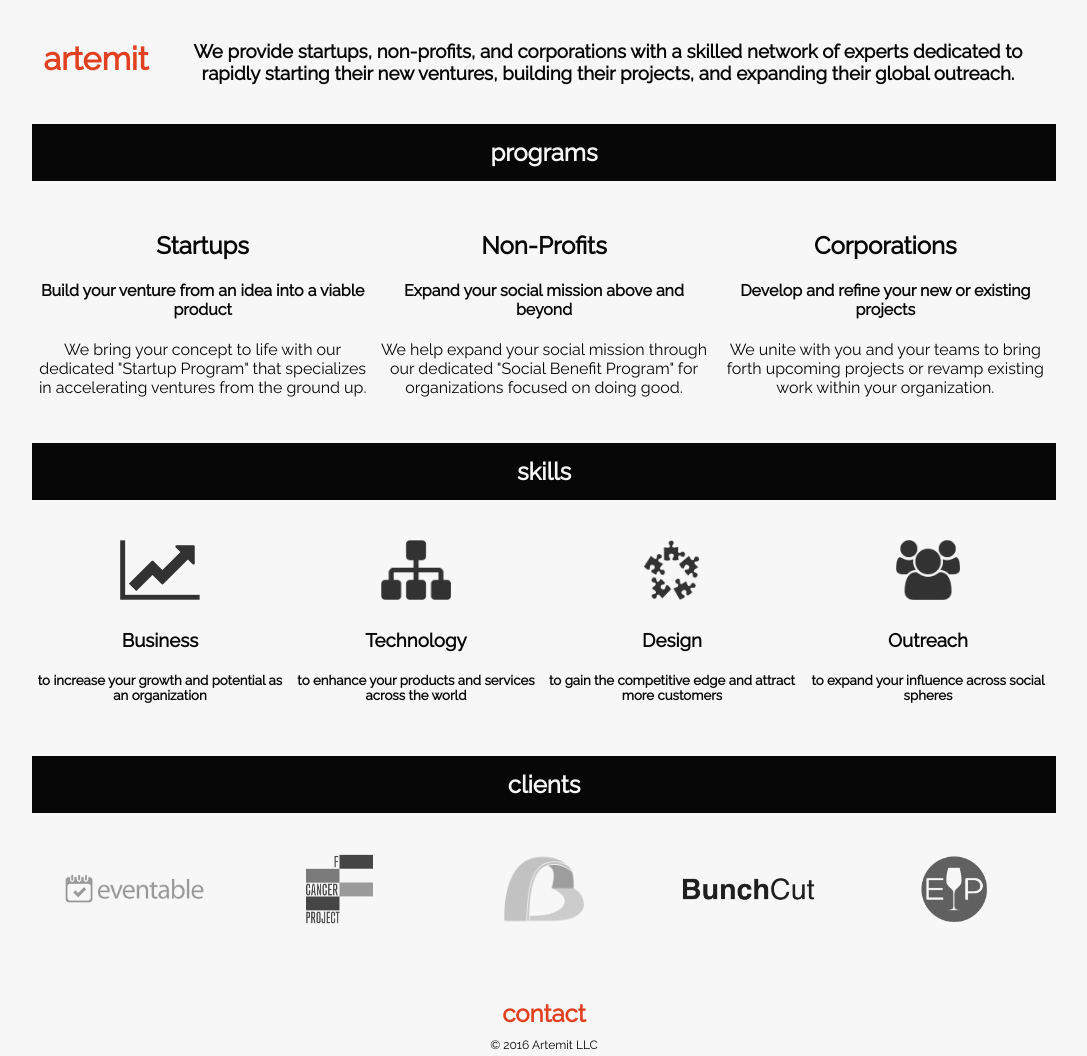
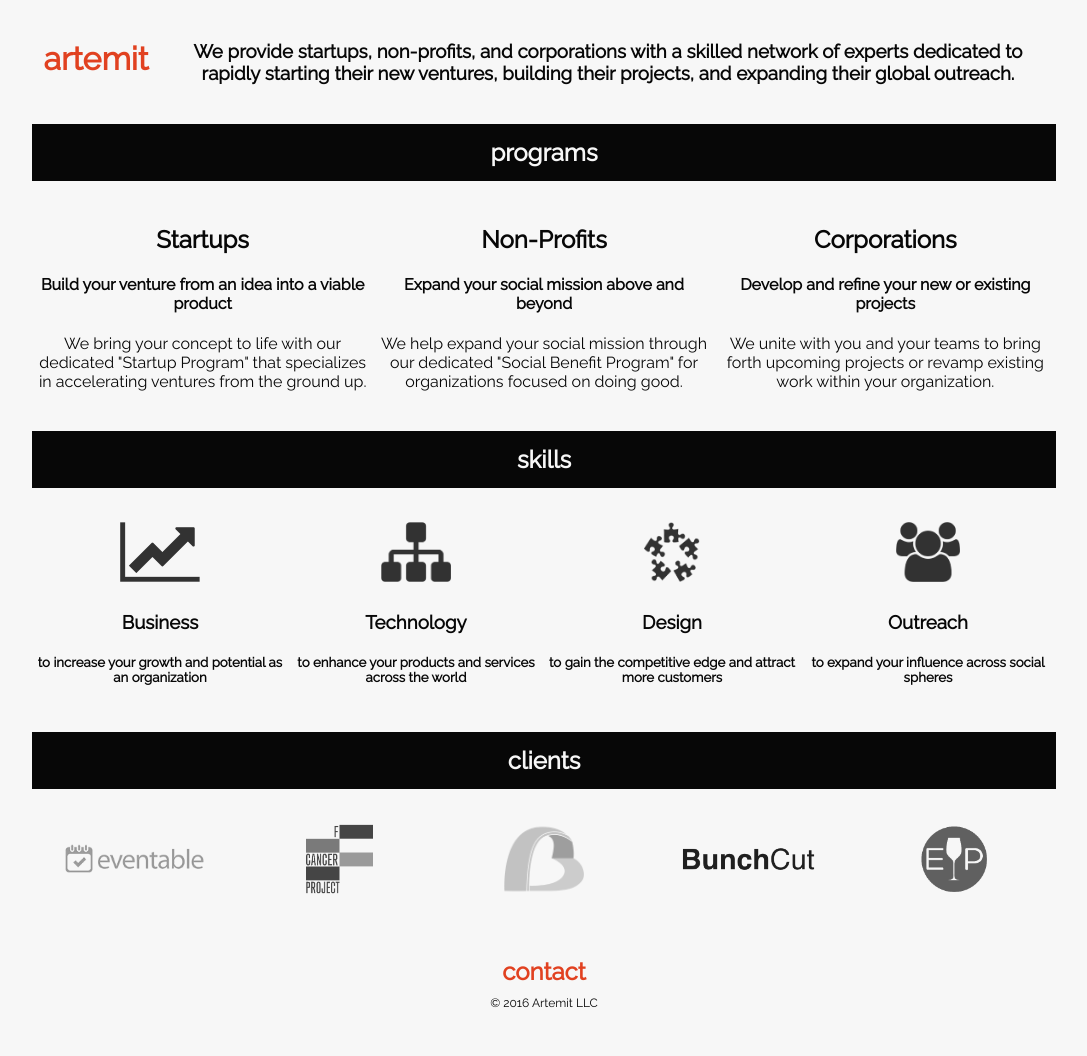
Before and after one commit to artemit/artemit.github.io, a Jekyll site: the page built from index.html, in a window 1280 px wide. Shown: the whole page, without its empty margins (96-1183 px from the left). Built offline with Jekyll 4.4.1, drawn with Linux system fonts in a browser that asks for light colours; after the commit the page ends 1014 px from its top, so only the background shows below that.

Commit message:
few minor fixes to css and sitemap

```diff
--- a/404.html
+++ b/404.html
@@ -1,6 +1,7 @@
 ---
 title: "Page Not Found"
 layout: default
+sitemap: false
 ---
 
 <div id="site-404">
--- a/assets/_sass/_base.scss
+++ b/assets/_sass/_base.scss
@@ -65,7 +65,7 @@ a {
 /* Footer */
 .site-footer {
   .contact-us {
-    margin: 30px 4px 10px;
+    margin: 24px 4px 10px;
   }
   .copyright {
     margin: 10px 4px 4px;
@@ -83,7 +83,7 @@ a {
   }
 
   .entry-cell {
-    padding: 30px 4px;
+    padding: 24px 4px;
   }
 
   .pure-form {
```
